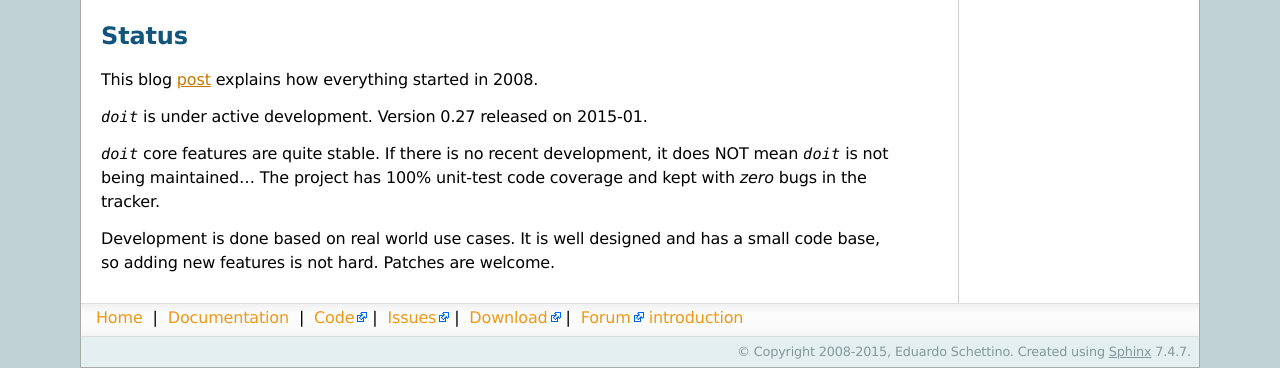
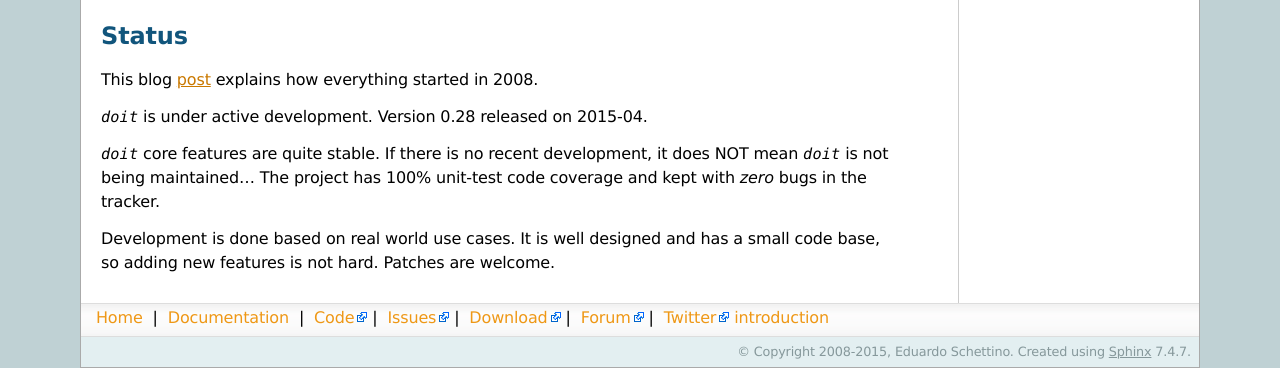
Before and after one commit to pydoit/doit, a Sphinx documentation site: the page built from doc/index.rst, in a window 1280 px wide and 900 px high, scrolled down 3133 px. Shown: the part 532-900 px from the top of the window. Built offline with Sphinx 7.4.7, drawn with Linux system fonts in a browser that asks for light colours.

Commit message:
bump version 0.28

```diff
--- a/README.rst
+++ b/README.rst
@@ -28,8 +28,8 @@ execute any kind of task
 Project Details
 ===============
 
+ - Website & docs - http://pydoit.org
  - Project management on github - https://github.com/pydoit/doit
- - Website & docs - http://pydoit.org
  - Discussion group - https://groups.google.com/forum/#!forum/python-doit
  - News/twitter - https://twitter.com/py_doit
 
--- a/doc/_templates/layout.html
+++ b/doc/_templates/layout.html
@@ -69,7 +69,8 @@
   <li><a class="external-link" href="https://github.com/pydoit/doit">Code</a>&nbsp;|&nbsp;</li>
   <li><a class="external-link" href="https://github.com/pydoit/doit/issues">Issues</a>&nbsp;|&nbsp;</li>
   <li><a class="external-link" href="http://pypi.python.org/pypi/doit">Download</a>&nbsp;|&nbsp;</li>
-  <li><a class="external-link" href="http://groups.google.co.in/group/python-doit">Forum</a></li>
+  <li><a class="external-link" href="http://groups.google.co.in/group/python-doit">Forum</a>&nbsp;|&nbsp;</li>
+  <li><a class="external-link" href="https://twitter.com/py_doit">Twitter</a></li>
 {% endblock %}
 
 
@@ -102,12 +103,12 @@
 <br/>
 
 <div class="sidebartext">
-Why Donate? Help keep the project alive! Donations will be used for project maintanance tasks (bug fixes, merge patches, reply users).<br/>
+If you use <em>doit</em> and think it is a useful project. Please consider to make a donation to support the developer/maintainer with maintanance tasks (bug fixes, merge patches, reply users) and further development.<br/>
   <script data-gratipay-username="schettino72"
         data-gratipay-widget="button"
         src="//gttp.co/v1.js"></script>
 <br/>
-For corporate donations the logo of your company will be placed on this website side-bar (see above). For more information please contact <em>schettino72</em>&#64<span>gmail.com</span><br/>
+If you use it at work, ask your company to sponsor the project. The logo of your company will be placed on this website side-bar (see above). For more information please contact <em>schettino72</em>&#64<span>gmail.com</span><br/>
 </div>
 
 <h3>Hire me</h3>
--- a/doc/conf.py
+++ b/doc/conf.py
@@ -55,9 +55,9 @@ copyright = u'2008-2015, Eduardo Schettino'
 # built documents.
 #
 # The short X.Y version.
-version = '0.27'
+version = '0.28'
 # The full version, including alpha/beta/rc tags.
-release = '0.27'
+release = '0.28'
 
 # The language for content autogenerated by Sphinx. Refer to documentation
 # for a list of supported languages.
--- a/doc/index.rst
+++ b/doc/index.rst
@@ -185,7 +185,7 @@ Status
 
 This blog `post <http://schettino72.wordpress.com/2008/04/14/doit-a-build-tool-tale/>`_ explains how everything started in 2008.
 
-`doit` is under active development. Version 0.27 released on 2015-01.
+`doit` is under active development. Version 0.28 released on 2015-04.
 
 `doit` core features are quite stable. If there is no recent development,
 it does NOT mean `doit` is not being maintained...
--- a/doit/version.py
+++ b/doit/version.py
@@ -1,2 +1,2 @@
 """doit version, defined out of __init__.py to avoid circular reference"""
-VERSION = (0, 28, 'dev0')
+VERSION = (0, 28, 0)
--- a/setup.py
+++ b/setup.py
@@ -45,7 +45,7 @@ configuration management, etc.
 
 setup(name = 'doit',
       description = 'doit - Automation Tool',
-      version = '0.28.dev0',
+      version = '0.28.0',
       license = 'MIT',
       author = 'Eduardo Naufel Schettino',
       author_email = 'schettino72@gmail.com',
@@ -60,7 +60,6 @@ setup(name = 'doit',
         'Programming Language :: Python :: 2',
         'Programming Language :: Python :: 2.7',
         'Programming Language :: Python :: 3',
-        'Programming Language :: Python :: 3.2',
         'Programming Language :: Python :: 3.3',
         'Programming Language :: Python :: 3.4',
         'Intended Audience :: Developers',
```
Also changed, not shown: other parts of README.rst (+2 -2 lines), 2 other files.
